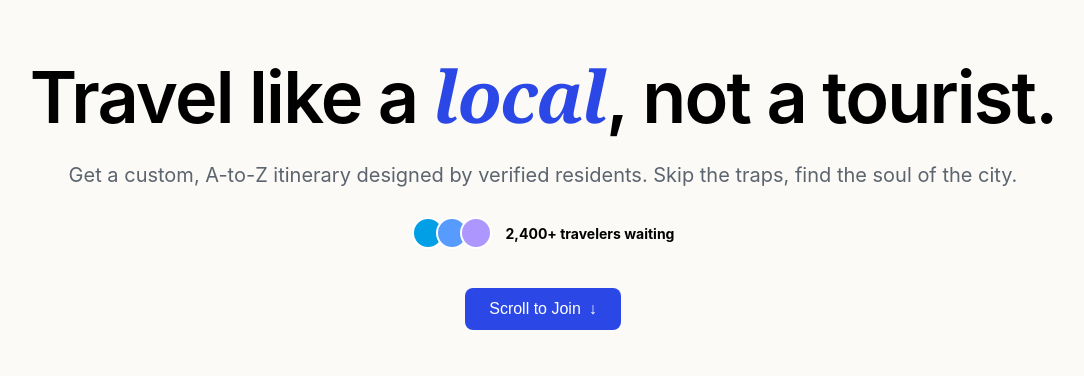
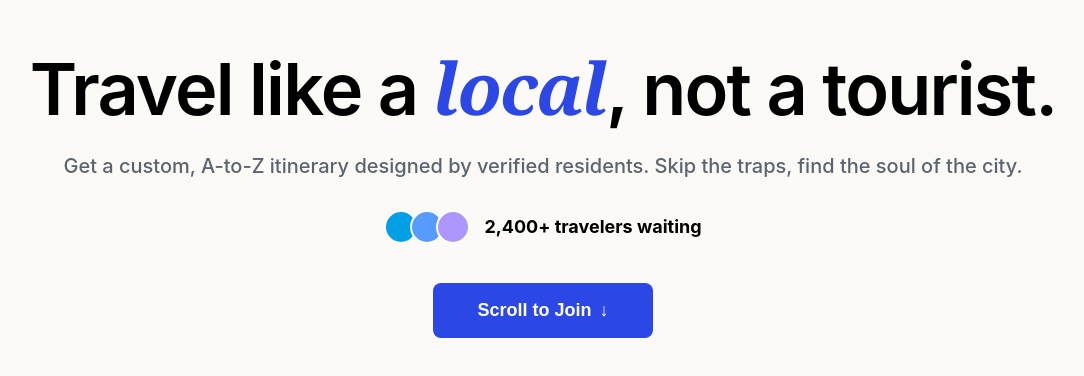
Before and after one commit to iftekar2/tasker_web, a React (Create React App) app: page / in a window 1280 px wide. Shown: the part 206-582 px from the top of the page, without its empty margins (97-1181 px from the left). Built offline with nearby package versions, Linux system fonts and the light colour scheme.

Commit message:
Home page final commit

```diff
--- a/public/index.html
+++ b/public/index.html
@@ -24,7 +24,7 @@
       work correctly both with client-side routing and a non-root public URL.
       Learn how to configure a non-root public URL by running `npm run build`.
     -->
-    <title>React App</title>
+    <title>Taskar</title>
   </head>
   <body>
     <noscript>You need to enable JavaScript to run this app.</noscript>
--- a/src/home_page.jsx
+++ b/src/home_page.jsx
@@ -29,7 +29,8 @@ function HomePage() {
               style={{ background: "oklch(0.75 0.18 290)" }}
             />
           </div>
-          <p>
+
+          <p className="">
             <strong>2,400+ travelers waiting</strong>
           </p>
         </div>
@@ -106,6 +107,7 @@ const HomePageInfo = styled.div`
     line-height: 1.6;
     color: #5c646f;
     font-size: 20px;
+    font-weight: 500;
   }
 
   .cta-section {
@@ -122,14 +124,16 @@ const HomePageInfo = styled.div`
     border: none;
     padding: 12px 24px;
     border-radius: 8px;
-    font-weight: 500;
-    font-size: 16px;
+    font-weight: 600;
+    font-size: 18px;
     cursor: pointer;
     display: flex;
     align-items: center;
     justify-content: center;
     gap: 8px;
     transition: background 0.2s;
+    width: 220px;
+    height: 55px;
 
     &:hover {
       background: #1e36b3;
@@ -147,6 +151,7 @@ const HomePageInfo = styled.div`
     strong {
       color: black;
       margin-left: 10px;
+      font-size: 18px;
     }
   }
 
@@ -156,8 +161,8 @@ const HomePageInfo = styled.div`
   }
 
   .avatar {
-    width: 28px;
-    height: 28px;
+    width: 30px;
+    height: 30px;
     border-radius: 50%;
     border: 2px solid white;
     margin-left: -8px;
```
